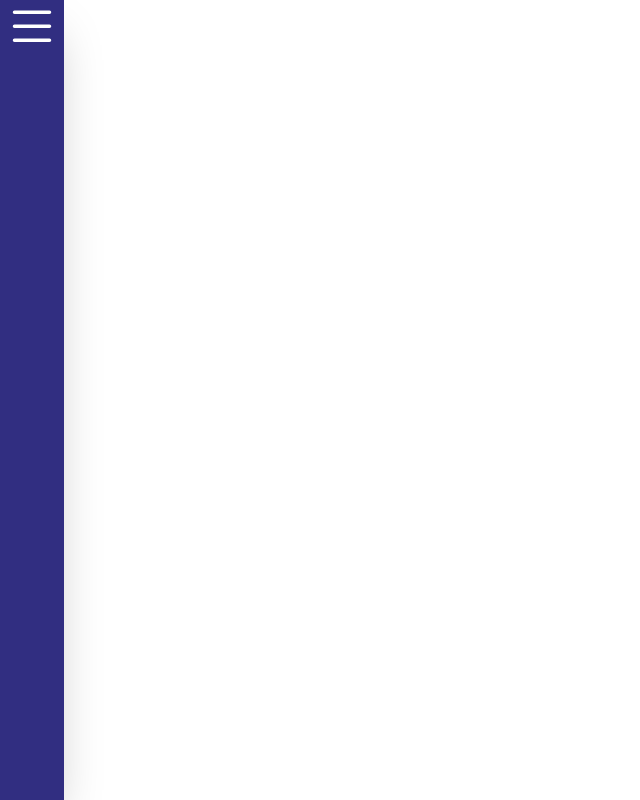
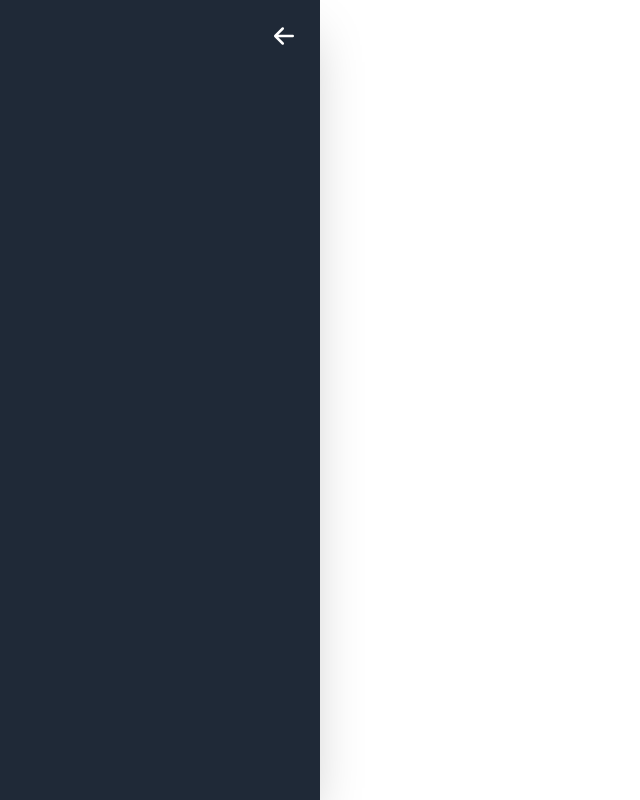
Before and after one commit to amirHosseinKhademii/tailwind-platform, a React app: page / in a window 1280 px wide. Shown: the whole page, without its empty margins (0-640 px from the left). Built offline with nearby package versions, Linux system fonts and the light colour scheme.

Commit message:
SIDEBAR: Fix drawer style

```diff
--- a/src/app/App.tsx
+++ b/src/app/App.tsx
@@ -1,12 +1,9 @@
 import { Suspense } from "react";
 import { BrowserRouter, Route, Switch } from "react-router-dom";
-import { Provider } from "react-redux";
-import { store } from "provider";
 import { Drawer } from "components";
 
 function App() {
   return (
-    <Provider store={store}>
     <BrowserRouter>
       <Drawer />
       <Suspense fallback={<div>Loading ...</div>}>
@@ -15,7 +12,6 @@ function App() {
         </Switch>
       </Suspense>
     </BrowserRouter>
-    </Provider>
   );
 }
 
--- a/src/components/drawer/drawer.tsx
+++ b/src/components/drawer/drawer.tsx
@@ -1,28 +1,28 @@
 import { FC } from "react";
-import { ICMenu, ICClose } from "icons";
+import { ICMenu, ICBack } from "icons";
 import { useDrawer } from "./use-drawer";
 
 export const Drawer: FC<IDrawer> = ({ children }) => {
-  const { open, toggle } = useDrawer();
+  const { open, toggle } = useDrawer(true);
 
   return (
     <div
       id="drawer"
-      className={`fixed top-0 left-0 h-full flex flex-col items-center shadow-2xl bg-indigo-900 transition-all ease-linear duration-300 ${
-        open ? "w-80" : "w-16"
+      className={`fixed top-0 left-0 h-full flex flex-col pt-4  shadow-2xl bg-gray-800 transition-all ease-linear duration-300 ${
+        open ? "w-80" : "w-16 "
       }`}
     >
       {open ? (
-        <ICClose
+        <ICBack
           id="close"
           onClick={() => toggle()}
-          className="w-14 h-14 text-white cursor-pointer"
+          className="w-10 h-10 text-white cursor-pointer self-end mr-4  "
         />
       ) : (
         <ICMenu
           id="menu"
           onClick={() => toggle()}
-          className="w-14 h-14 text-white cursor-pointer"
+          className="w-10 h-10 text-white cursor-pointer self-center"
         />
       )}
       {children}
--- a/src/components/drawer/use-drawer.ts
+++ b/src/components/drawer/use-drawer.ts
@@ -1,7 +1,7 @@
 import { useCallback, useState } from "react";
 
-export const useDrawer = () => {
-  const [open, setOpen] = useState(false);
+export const useDrawer = (initialState) => {
+  const [open, setOpen] = useState(initialState);
 
   return {
     open,
--- /dev/null
+++ b/src/icons/back.tsx
@@ -0,0 +1,13 @@
+import { FC } from "react";
+import { ICWrapper } from "./wrapper";
+
+export const ICBack: FC<IIcon> = ({ className, onClick }) => {
+  return (
+    <ICWrapper className={className} onClick={onClick}>
+      <path
+        fillRule="evenodd"
+        d="M12 8a.5.5 0 0 1-.5.5H5.707l2.147 2.146a.5.5 0 0 1-.708.708l-3-3a.5.5 0 0 1 0-.708l3-3a.5.5 0 1 1 .708.708L5.707 7.5H11.5a.5.5 0 0 1 .5.5z"
+      />
+    </ICWrapper>
+  );
+};
--- a/src/icons/index.ts
+++ b/src/icons/index.ts
@@ -1,3 +1,4 @@
 export * from "./menu";
 export * from "./wrapper";
 export * from "./close";
+export * from "./back";
```
Also changed, not shown: 1 other file (tests, documents, lock files or other folders). Lines whose indentation alone changed are shown as unchanged.
